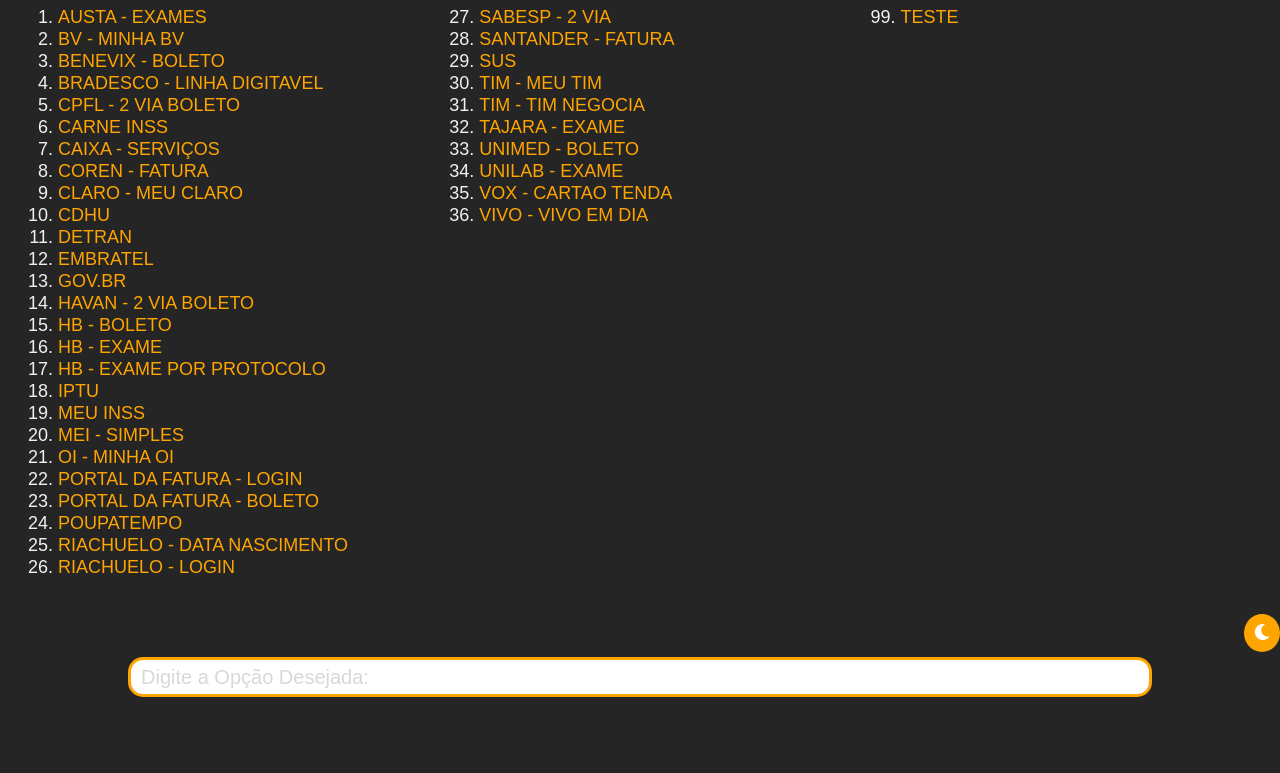
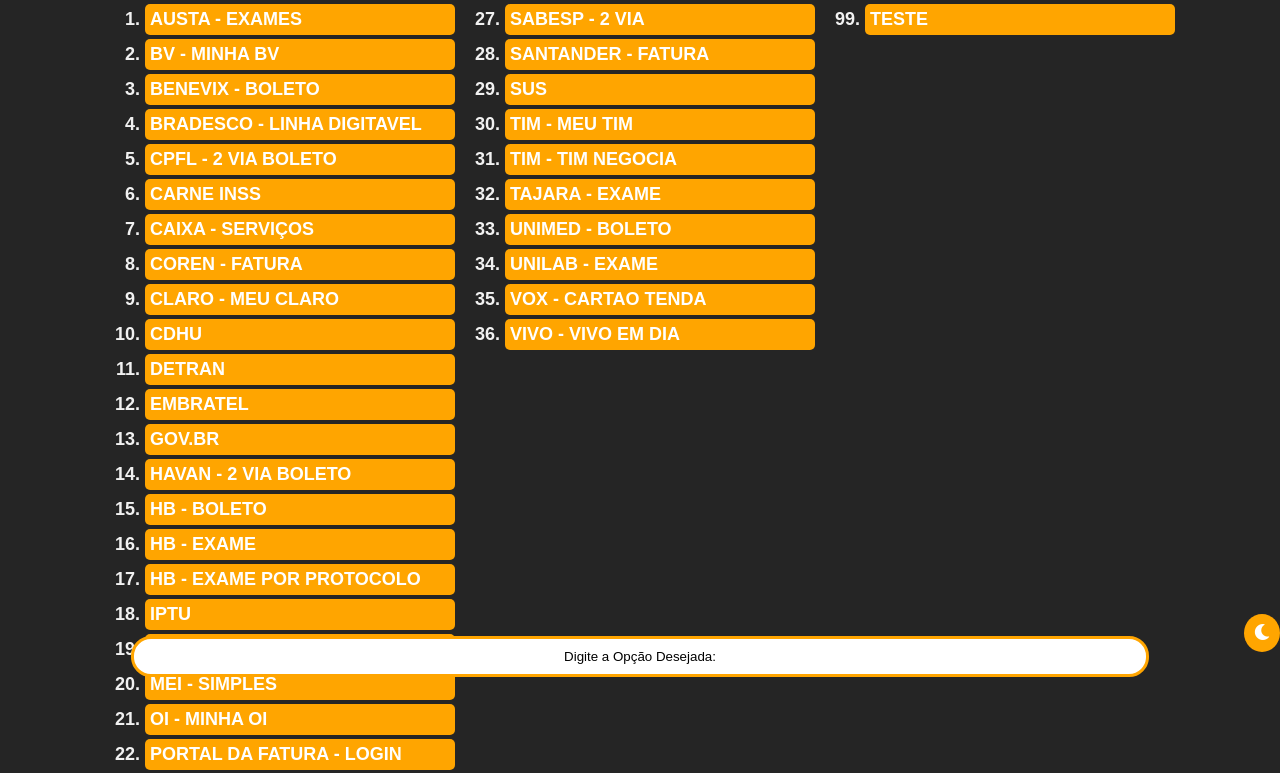
Before and after one commit to WenderDiasDEV/Testes, a plain HTML site: page SITE MENU/index.html in a window 1280 px wide. Shown: the part 103-876 px from the top of the page. Before the commit the page ends 800 px from the top, so only its background shows below. Drawn offline with Linux system fonts and the light colour scheme.

Commit message:
MODIFICADO 2

```diff
--- a/SITE MENU/index.html
+++ b/SITE MENU/index.html
@@ -28,10 +28,8 @@
     </nav>
 
     <h1>SITES UTEIS</h1>
-
-    <div class="corpo">
       <!-- COMECO DA DIV COLUNA ESQUERDA -->
-      <div class="coluna coluna-esquerda">
+      <div class="coluna-menu">
         <ul id="menu">
           <li class="category">
             <ol start="1">
@@ -218,7 +216,7 @@
       <!-- FINAL DA DIV COLUNA ESQUERDA -->
 
       <!-- COMECO DA DIV COLUNA CENTRAL -->
-      <div class="coluna coluna-central">
+      <div class="coluna-menu2">
         <ul id="menu2">
           <li class="category">
             <ol start="27">
@@ -230,7 +228,7 @@
                 >
               </li>
               <li>
-                <a href="ttps://www.santander.com.br" target="_blank"
+                <a href="https://www.santander.com.br" target="_blank"
                   >SANTANDER - FATURA</a
                 >
               </li>
@@ -291,7 +289,7 @@
       <!-- FINAL  DA DIV COLUNA CENTRAL -->
 
       <!-- COMECO DA DIV COLUNA DIREITA -->
-      <div class="coluna coluna-direita">
+      <div class="coluna-menu3">
         <ul id="menu3">
           <li class="category">
             <ol start="99">
@@ -305,6 +303,7 @@
       <!-- COMECO DA DIV COLUNA DIREITA -->
 
       <!-- INPUT CAIXA DE TEXTO -->
+      <div class="input">
       <input
         type="text"
         id="input-option"
@@ -312,6 +311,7 @@
         onfocus="if (this.value == 'Digite a Opção Desejada:') {this.value = '';}"
         onblur="if (this.value == '') {this.value = 'Digite a Opção Desejada:';}"
       />
+    </div>
       <!-- INPUT CAIXA DE TEXTO -->
 
       <!-- COMECO DO DARK-MODE -->
@@ -322,6 +322,5 @@
 
       <!-- INTERACAO COM JS -->
       <script src="script.js"></script>
-    </div>
   </body>
 </html>
--- a/SITE MENU/style.css
+++ b/SITE MENU/style.css
@@ -1,6 +1,10 @@
   /* INICIO ESTILO DO CORPO PRINCIPAL */
 body {
     background-color: #f1f1f1;
+    font-family: Arial, sans-serif;
+    margin: 0;
+    padding-left: 100px;
+    padding-right: 100px;
   }
 
   /* INICIO MODO ESCURO */
@@ -29,28 +33,54 @@
   /* FINAL */
 
   /* INICIO DAS 3 COLUNAS PRINCIPAIS */
-  .coluna {
-    max-width: 700px;
-    padding-left: 10px;
+  .coluna-menu {
+    float: left;
     width: 33.33%;
+    padding: 5px;
     box-sizing: border-box;
-    float: left;
   }
 
-  .coluna-esquerda {
-    text-align: left;
+  .coluna-menu2 {
+    display: inline-block;
+    width: 33.33%;
+    padding: 5px;
+    box-sizing: border-box;
   }
 
-  .coluna-central {
-    text-align: center;
+  .coluna-menu3 {
+    float: right;
+    width: 33.33%;
+    padding: 5px;
+    box-sizing: border-box;
   }
 
-  .coluna-direita {
-    text-align: right;
+  .coluna-menu h3, .coluna-menu2 h3, .coluna-menu3 h3 {
+    margin-top: 0;
   }
 
-  .clearfix {
-    clear: both;
+  .coluna-menu ul, .coluna-menu2 ul, .coluna-menu3 ul {
+    margin: 0;
+    padding: 0;
+    list-style: none;
+  }
+
+  .coluna-menu ul li, .coluna-menu2 ul li, .coluna-menu3 ul li {
+    margin-bottom: 4px;
+    text-align: left;
+    font-weight: bold;
+  }
+
+  .coluna-menu ul li a, .coluna-menu2 ul li a, .coluna-menu3 ul li a {
+    display: block;
+    padding: 5px;
+    background-color: #FFA500;
+    color: #ffffff;
+    text-decoration: none;
+    border-radius: 5px;
+  }
+
+  .coluna-menu ul li a:hover, .coluna-menu2 ul li a:hover, .coluna-menu3 ul li a:hover {
+    background-color: #ffe2ac;
   }
   /* FINAL DAS 3 COLUNAS PRINCIPAIS */
 
@@ -104,27 +134,28 @@
   }
 
   /* A PROPRIA CAIXA DE TEXTO */
-  #input-option {
-    color: #d8d8d8;
+  .input {
+    text-align: center;
     position: absolute;
     bottom: 0;
     left: 0;
     right: 0;
-    margin: auto;
-    width: 80%;
-    height: 40px;
-    font-size: 20px;
-    padding: 10px;
+    padding: 20px;
     box-sizing: border-box;
-    border: 3px solid #ffa500;
-    border-radius: 15px;
   }
 
-  #input-option:hover {
-    border: 3px solid #ffdd9f;
+  .input input {
+    text-align: center;
+    padding: 10px;
+    width: 80%;
+    border: 3px solid orange;
+    border-radius: 20px;
+    outline: none;
   }
 
-  #input-option:focus {
-    color: #000;
-    border: 3px solid #ffdd9f;
+  @media screen and (max-width: 768px) {
+    .menu, .menu2, .menu3 {
+      width: 100%;
+      float: none;
+    }
   }
```
